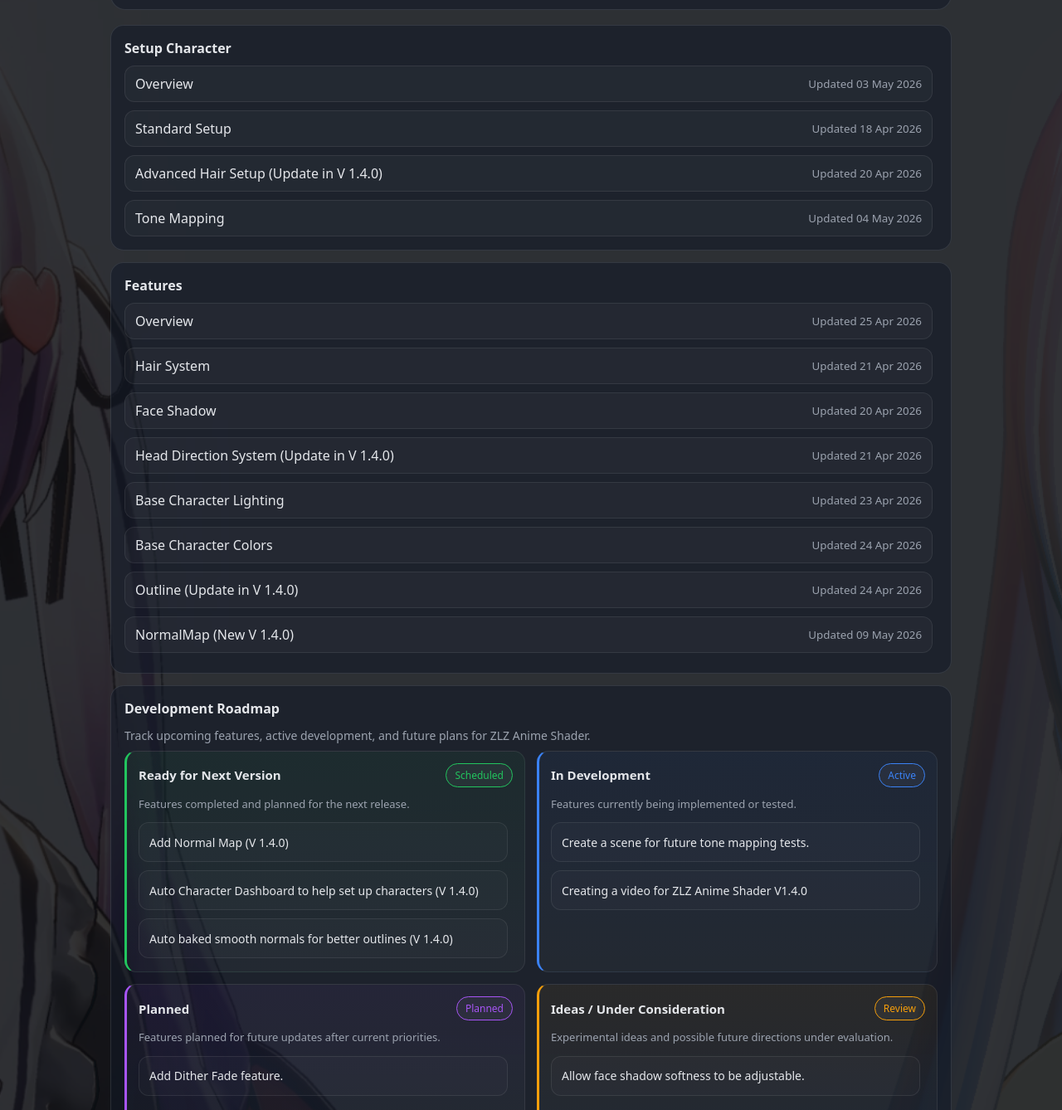
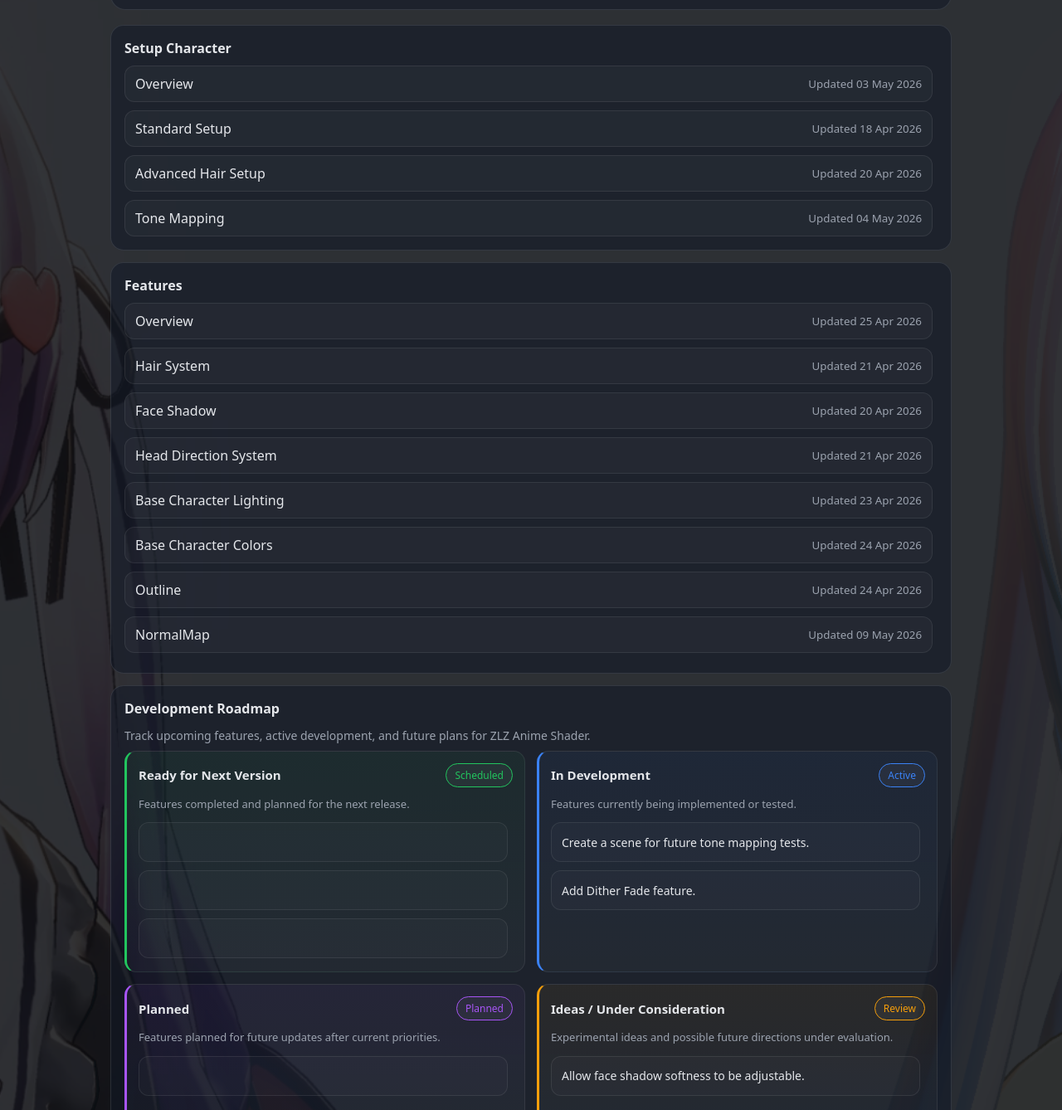
Before and after one commit to zlz-studio/zlz-studio.github.io, a Jekyll site: the page built from index.html, in a window 1280 px wide and 1400 px high, scrolled down 888 px, cut to the strip 62-1400 px from the top of the window. Shown: the whole strip at 83% size. Built offline with Jekyll 4.4.1, drawn with Linux system fonts in a browser that asks for light colours.

Commit message:
Update index.html

```diff
--- a/index.html
+++ b/index.html
@@ -649,7 +649,7 @@
         <div class="scrollList show-4">
           {% assign p = site.pages | where: "url", "/setup-character/" | first %}<a class="item" href="/setup-character/"><span>Overview</span><small>Updated {{ p.last_modified_at | date: "%d %b %Y" }}</small></a>
           {% assign p = site.pages | where: "url", "/setup-character/standard-setup/" | first %}<a class="item" href="/setup-character/standard-setup/"><span>Standard Setup</span><small>Updated {{ p.last_modified_at | date: "%d %b %Y" }}</small></a>
-          {% assign p = site.pages | where: "url", "/setup-character/advanced-hair-setup/" | first %}<a class="item" href="/setup-character/advanced-hair-setup/"><span>Advanced Hair Setup (Update in V 1.4.0)</span><small>Updated {{ p.last_modified_at | date: "%d %b %Y" }}</small></a>
+          {% assign p = site.pages | where: "url", "/setup-character/advanced-hair-setup/" | first %}<a class="item" href="/setup-character/advanced-hair-setup/"><span>Advanced Hair Setup</span><small>Updated {{ p.last_modified_at | date: "%d %b %Y" }}</small></a>
           {% assign p = site.pages | where: "url", "/setup-character/Tone-Mapping/" | first %}<a class="item" href="/setup-character/Tone-Mapping/"><span>Tone Mapping</span><small>Updated {{ p.last_modified_at | date: "%d %b %Y" }}</small></a>
         </div>
       </section>
@@ -661,11 +661,11 @@
           {% assign p = site.pages | where: "url", "/features/" | first %}<a class="item" href="/features/"><span>Overview</span><small>Updated {{ p.last_modified_at | date: "%d %b %Y" }}</small></a>
           {% assign p = site.pages | where: "url", "/features/hair-system/" | first %}<a class="item" href="/features/hair-system/"><span>Hair System</span><small>Updated {{ p.last_modified_at | date: "%d %b %Y" }}</small></a>
           {% assign p = site.pages | where: "url", "/features/faceshadow/" | first %}<a class="item" href="/features/faceshadow/"><span>Face Shadow</span><small>Updated {{ p.last_modified_at | date: "%d %b %Y" }}</small></a>
-          {% assign p = site.pages | where: "url", "/features/Head-Direction-System/" | first %}<a class="item" href="/features/Head-Direction-System/"><span>Head Direction System (Update in V 1.4.0)</span><small>Updated {{ p.last_modified_at | date: "%d %b %Y" }}</small></a>
+          {% assign p = site.pages | where: "url", "/features/Head-Direction-System/" | first %}<a class="item" href="/features/Head-Direction-System/"><span>Head Direction System</span><small>Updated {{ p.last_modified_at | date: "%d %b %Y" }}</small></a>
           {% assign p = site.pages | where: "url", "/features/Base-Character-Lighting/" | first %}<a class="item" href="/features/Base-Character-Lighting/"><span>Base Character Lighting</span><small>Updated {{ p.last_modified_at | date: "%d %b %Y" }}</small></a>
           {% assign p = site.pages | where: "url", "/features/Base-Character-Colors/" | first %}<a class="item" href="/features/Base-Character-Colors/"><span>Base Character Colors</span><small>Updated {{ p.last_modified_at | date: "%d %b %Y" }}</small></a>
-          {% assign p = site.pages | where: "url", "/features/Outline/" | first %}<a class="item" href="/features/Outline/"><span>Outline (Update in V 1.4.0)</span><small>Updated {{ p.last_modified_at | date: "%d %b %Y" }}</small></a>
-          {% assign p = site.pages | where: "url", "/features/NormalMap/" | first %}<a class="item" href="/features/NormalMap/"><span>NormalMap (New V 1.4.0)</span><small>Updated {{ p.last_modified_at | date: "%d %b %Y" }}</small></a>
+          {% assign p = site.pages | where: "url", "/features/Outline/" | first %}<a class="item" href="/features/Outline/"><span>Outline</span><small>Updated {{ p.last_modified_at | date: "%d %b %Y" }}</small></a>
+          {% assign p = site.pages | where: "url", "/features/NormalMap/" | first %}<a class="item" href="/features/NormalMap/"><span>NormalMap</span><small>Updated {{ p.last_modified_at | date: "%d %b %Y" }}</small></a>
           {% assign p = site.pages | where: "url", "/features/Metallic/" | first %}<a class="item" href="/features/Metallic/"><span>Metallic</span><small>Updated {{ p.last_modified_at | date: "%d %b %Y" }}</small></a>
           {% assign p = site.pages | where: "url", "/features/Soft-Light/" | first %}<a class="item" href="/features/Soft-Light/"><span>Soft Light</span><small>Updated {{ p.last_modified_at | date: "%d %b %Y" }}</small></a>
           {% assign p = site.pages | where: "url", "/features/Hair-Highlight/" | first %}<a class="item" href="/features/Hair-Highlight/"><span>Hair Highlight</span><small>Updated {{ p.last_modified_at | date: "%d %b %Y" }}</small></a>
@@ -693,14 +693,14 @@
             </p>
 
             <div class="roadmapList">
-              <div class="roadmapSlot">Add Normal Map (V 1.4.0)</div>
-              <div class="roadmapSlot">Auto Character Dashboard to help set up characters (V 1.4.0)</div>
-              <div class="roadmapSlot">Auto baked smooth normals for better outlines (V 1.4.0)</div>
-              <div class="roadmapSlot">Auto Setup Tonemapping (V 1.4.0)</div>
-              <div class="roadmapSlot">Optimized Outline to reduce draw calls (V 1.4.0)</div>
-              <div class="roadmapSlot">Texture-based Outline Mask (V 1.4.0)</div>
-              <div class="roadmapSlot">Optimiza Shader (V 1.4.0)</div>
-              <div class="roadmapSlot">Add Dashboard performance analyzer (V 1.4.0)</div>
+              <div class="roadmapSlot"></div>
+              <div class="roadmapSlot"></div>
+              <div class="roadmapSlot"></div>
+              <div class="roadmapSlot"></div>
+              <div class="roadmapSlot"></div>
+              <div class="roadmapSlot"></div>
+              <div class="roadmapSlot"></div>
+              <div class="roadmapSlot"></div>
             </div>
           </div>
 
@@ -715,7 +715,7 @@
 
             <div class="roadmapList">
               <div class="roadmapSlot">Create a scene for future tone mapping tests.</div>
-              <div class="roadmapSlot">Creating a video for ZLZ Anime Shader V1.4.0</div>
+              <div class="roadmapSlot">Add Dither Fade feature.</div>
             </div>
           </div>
 
@@ -729,7 +729,7 @@
             </p>
 
             <div class="roadmapList">
-              <div class="roadmapSlot">Add Dither Fade feature.</div>
+              <div class="roadmapSlot"></div>
             </div>
           </div>
 
```
